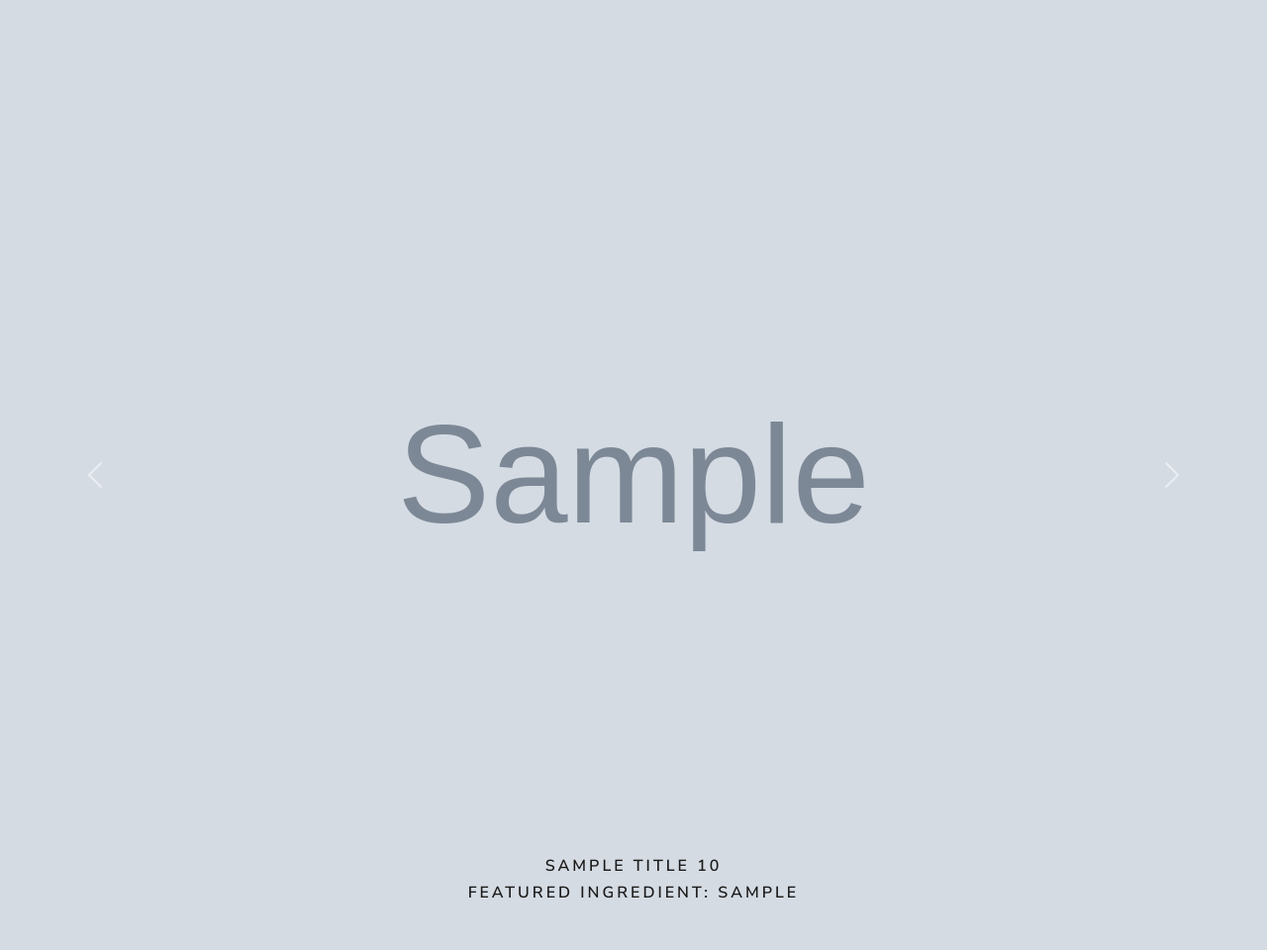
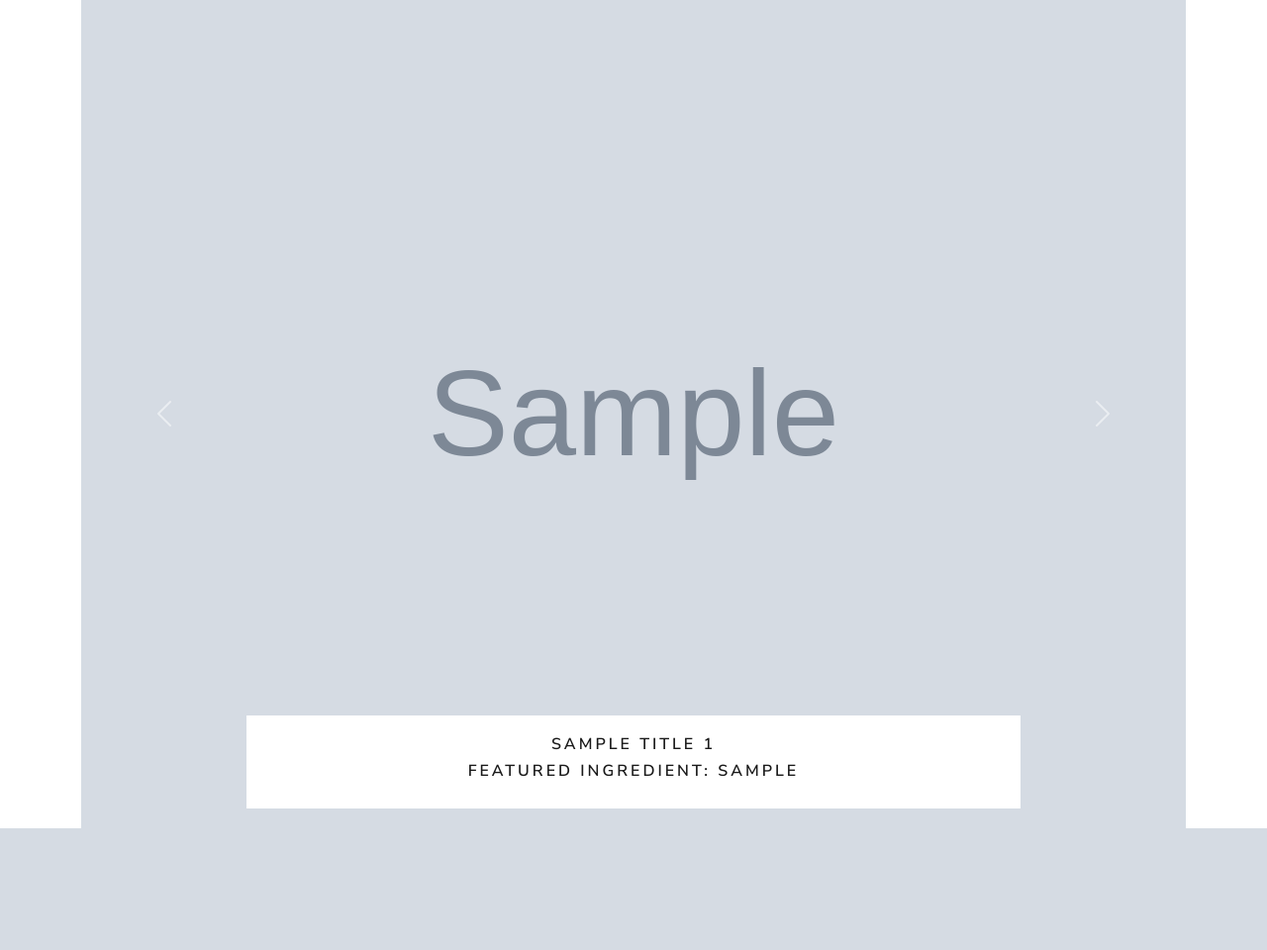
Before and after one commit to jack-cummings/misenPlus, a FastAPI app: template templates/meals.html in a window 1280 px wide. Shown: the part 92-1052 px from the top of the page at 99% size. After the commit the page ends 929 px from the top, so only its background shows below. Run offline with FastAPI, Linux system fonts and the light colour scheme; the template is opened without the code that fills it: most values are stand-ins (such as "Sample title", 1, 10 or a date in 2020); grey boxes marked "Sample" are stand-in pictures.

Commit message:
caurosel now runs, working on making it look good

```diff
--- a/templates/meals.html
+++ b/templates/meals.html
@@ -1,5 +1,5 @@
 <!doctype html>
-<html lang="en" xmlns="http://www.w3.org/1999/html">
+<html lang="en" xmlns="http://www.w3.org/1999/html" xmlns="http://www.w3.org/1999/html">
 <head>
     <!-- Required meta tags -->
     <meta charset="utf-8">
@@ -12,6 +12,7 @@
 <body>
 
 <script src="https://cdn.jsdelivr.net/npm/bootstrap@5.0.2/dist/js/bootstrap.bundle.min.js" integrity="sha384-MrcW6ZMFYlzcLA8Nl+NtUVF0sA7MsXsP1UyJoMp4YLEuNSfAP+JcXn/tWtIaxVXM" crossorigin="anonymous"></script>
+
 
 <!--start navbar -->
 <nav class="navbar navbar-expand-lg navbar-dark bg-primary">
@@ -47,8 +48,9 @@
 <!-- end Navbar -->
 
 <!--Generic section-->
-<section class="py-7 bg-dark">
-<div id="carouselExampleControls" class="carousel slide" data-ride="carousel">
+<div class="container bg-white">
+<section class="py-7 bg-white">
+<div id="carouselExampleControls" class="carousel slide" data-bs-ride="carousel">
   <div class="carousel-inner">
     <div class="carousel-item active">
       <a href={{ rec_url_1 }}>
@@ -57,100 +59,105 @@
           <h5> {{ title_1 }}</h5>
           <h5> Featured Ingredient: {{ ing_1 }}</h5>
         </div>
+        <div class="card d-lg-none bg-white ">
+          <b> {{ title_1 }}</b>
+          <b> Featured Ingredient: {{ ing_1 }}</b>
+        </div>
       </a>
     </div>
-    <div class="carousel-item active">
+    <div class="carousel-item">
       <a href={{ rec_url_2 }}>
-      <img class="d-block w-100" src= {{ img_url_2 }} alt="First slide">
-        <div class="carousel-caption d-none d-md-block">
+      <img class="d-block w-100 h-50" src= {{ img_url_2 }} alt="First slide">
+        <div class="carousel-caption d-none d-md-block bg-white">
           <h5> {{ title_2 }}</h5>
           <h5> Featured Ingredient: {{ ing_2 }}</h5>
         </div>
       </a>
     </div>
-    <div class="carousel-item active">
+    <div class="carousel-item ">
       <a href={{ rec_url_3 }}>
-      <img class="d-block w-100" src= {{ img_url_3 }} alt="First slide">
-        <div class="carousel-caption d-none d-md-block">
+      <img class="d-block w-100 h-50" src= {{ img_url_3 }} alt="First slide">
+        <div class="carousel-caption d-none d-md-block bg-white">
           <h5> {{ title_3 }}</h5>
           <h5> Featured Ingredient: {{ ing_3 }}</h5>
         </div>
       </a>
     </div>
-    <div class="carousel-item active">
+    <div class="carousel-item ">
       <a href={{ rec_url_4 }}>
-      <img class="d-block w-100" src= {{ img_url_4 }} alt="First slide">
-        <div class="carousel-caption d-none d-md-block">
+      <img class="d-block w-100 h-50" src= {{ img_url_4 }} alt="First slide">
+        <div class="carousel-caption d-none d-md-block bg-white">
           <h5> {{ title_4 }}</h5>
           <h5> Featured Ingredient: {{ ing_4 }}</h5>
         </div>
       </a>
     </div>
-    <div class="carousel-item active">
+    <div class="carousel-item ">
       <a href={{ rec_url_5 }}>
-      <img class="d-block w-100" src= {{ img_url_5 }} alt="First slide">
-        <div class="carousel-caption d-none d-md-block">
+      <img class="d-block w-100 h-50" src= {{ img_url_5 }} alt="First slide">
+        <div class="carousel-caption d-none d-md-block bg-white">
           <h5> {{ title_5 }}</h5>
           <h5> Featured Ingredient: {{ ing_5 }}</h5>
         </div>
       </a>
     </div>
-    <div class="carousel-item active">
+    <div class="carousel-item ">
       <a href={{ rec_url_6 }}>
-      <img class="d-block w-100" src= {{ img_url_6 }} alt="First slide">
-        <div class="carousel-caption d-none d-md-block">
+      <img class="d-block w-100 h-50" src= {{ img_url_6 }} alt="First slide">
+        <div class="carousel-caption d-none d-md-block bg-white">
           <h5> {{ title_6 }}</h5>
           <h5> Featured Ingredient: {{ ing_6 }}</h5>
         </div>
       </a>
     </div>
-    <div class="carousel-item active">
+    <div class="carousel-item ">
       <a href={{ rec_url_7 }}>
-      <img class="d-block w-100" src= {{ img_url_7 }} alt="First slide">
-        <div class="carousel-caption d-none d-md-block">
+      <img class="d-block w-100 h-50" src= {{ img_url_7 }} alt="First slide">
+        <div class="carousel-caption d-none d-md-block bg-white">
           <h5> {{ title_7 }}</h5>
           <h5> Featured Ingredient: {{ ing_7 }}</h5>
         </div>
       </a>
     </div>
-    <div class="carousel-item active">
+    <div class="carousel-item ">
       <a href={{ rec_url_8 }}>
-      <img class="d-block w-100" src= {{ img_url_8 }} alt="First slide">
-        <div class="carousel-caption d-none d-md-block">
+      <img class="d-block w-100 h-50" src= {{ img_url_8 }} alt="First slide">
+        <div class="carousel-caption d-none d-md-block bg-white">
           <h5> {{ title_8 }}</h5>
           <h5> Featured Ingredient: {{ ing_8 }}</h5>
         </div>
       </a>
     </div>
-    <div class="carousel-item active">
+    <div class="carousel-item ">
       <a href={{ rec_url_9 }}>
-      <img class="d-block w-100" src= {{ img_url_9 }} alt="First slide">
-        <div class="carousel-caption d-none d-md-block">
+      <img class="d-block w-100 h-50" src= {{ img_url_9 }} alt="First slide">
+        <div class="carousel-caption d-none d-md-block bg-white">
           <h5> {{ title_9 }}</h5>
           <h5> Featured Ingredient: {{ ing_9 }}</h5>
         </div>
       </a>
     </div>
-    <div class="carousel-item active">
+    <div class="carousel-item ">
       <a href={{ rec_url_10 }}>
-      <img class="d-block w-100" src= {{ img_url_10 }} alt="First slide">
-        <div class="carousel-caption d-none d-md-block">
+      <img class="d-block w-100 h-50" src= {{ img_url_10 }} alt="First slide">
+        <div class="carousel-caption d-none d-md-block bg-white">
           <h5> {{ title_10 }}</h5>
           <h5> Featured Ingredient: {{ ing_10 }}</h5>
         </div>
       </a>
     </div>
-  <a class="carousel-control-prev" href="#carouselExampleControls" role="button" data-slide="prev">
-    <span class="carousel-control-prev-icon" aria-hidden="true"></span>
-    <span class="sr-only"></span>
-  </a>
-  <a class="carousel-control-next" href="#carouselExampleControls" role="button" data-slide="next">
-    <span class="carousel-control-next-icon" aria-hidden="true"></span>
-    <span class="sr-only"></span>
-  </a>
+    <button class="carousel-control-prev" type="button" data-bs-target="#carouselExampleControls" data-bs-slide="prev">
+      <span class="carousel-control-prev-icon" aria-hidden="true"></span>
+      <span class="visually-hidden">Previous</span>
+    </button>
+    <button class="carousel-control-next" type="button" data-bs-target="#carouselExampleControls" data-bs-slide="next">
+      <span class="carousel-control-next-icon" aria-hidden="true"></span>
+      <span class="visually-hidden">Next</span>
+    </button>
+</div>
 </div>
 </section>
-
+</div>
 <!--scroll to top-->
 <div class="scroll-top">
     <i class="fa fa-angle-up" aria-hidden="true"></i>
```
